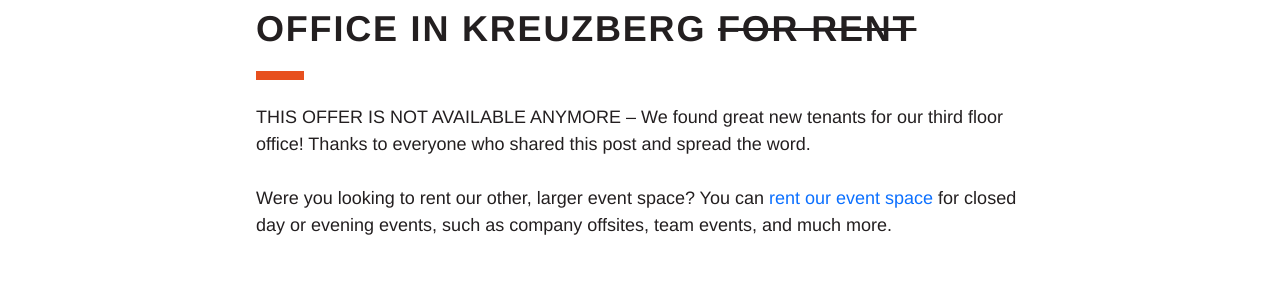
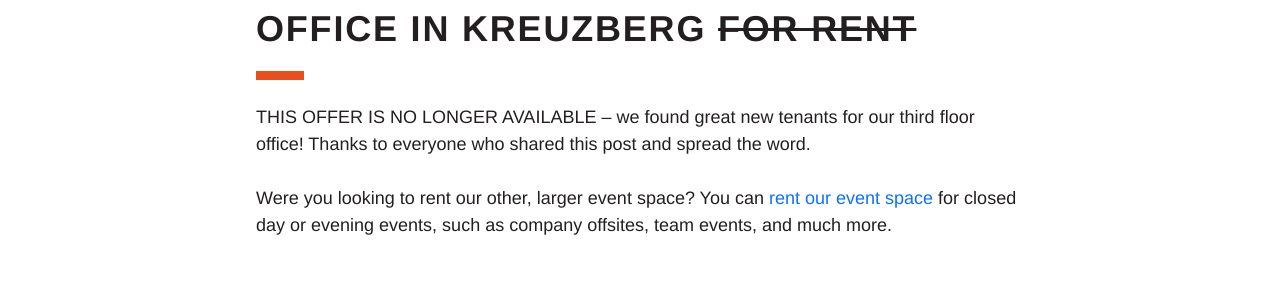
Before and after one commit to co-up/co-up.de, a Jekyll site: the page built from rent-office.md, in a window 1280 px wide. Shown: the part 200-500 px from the top of the page. Built offline with Jekyll 4.4.1, drawn with Linux system fonts in a browser that asks for light colours.

Commit message:
copy improvements, closes #58

```diff
--- a/rent-office.md
+++ b/rent-office.md
@@ -10,7 +10,7 @@ description: Are you searching for an office that is well-connected, is in the h
 </h1>
 
 <p>
-  <span class="ttu">This offer is not available anymore</span> – We found great new tenants for our third floor office! Thanks to everyone who shared this post and spread the word.
+  <span class="ttu">This offer is no longer available</span> – we found great new tenants for our third floor office! Thanks to everyone who shared this post and spread the word.
 </p>
 
 <p>
```
